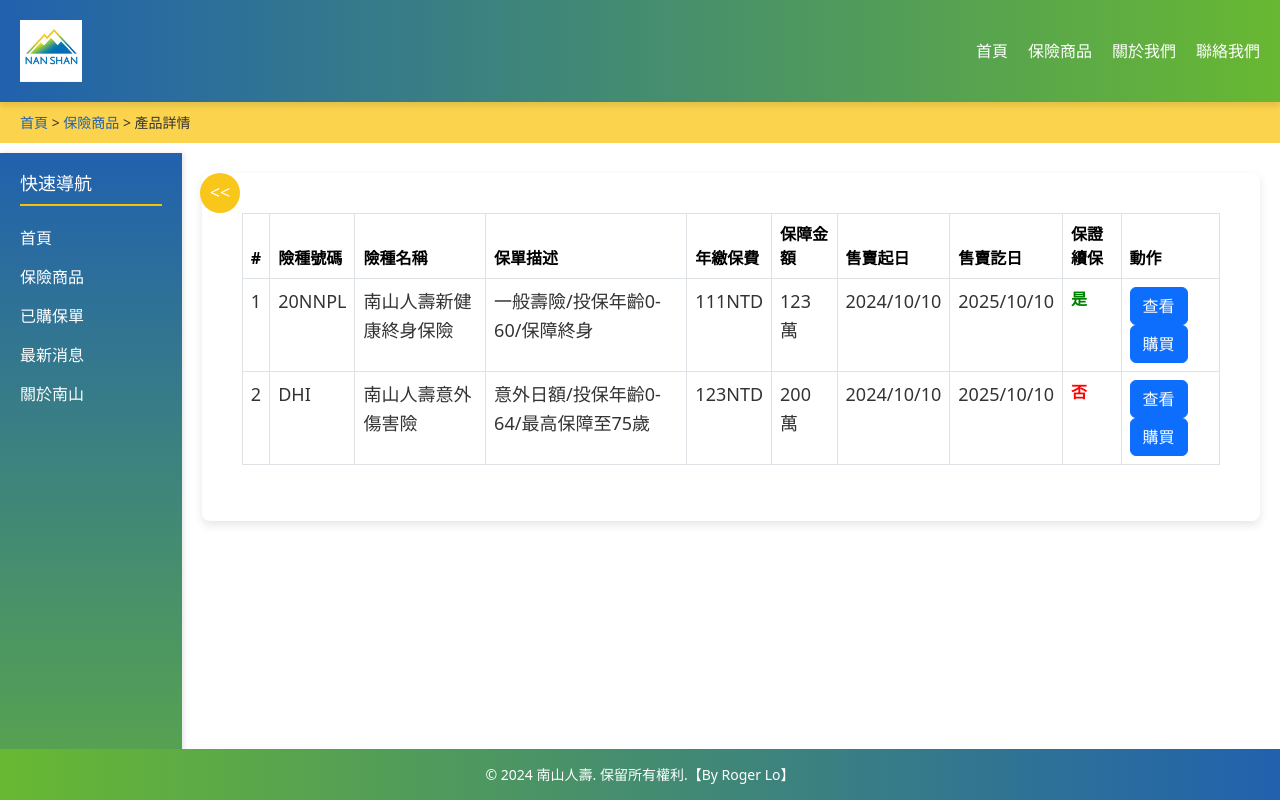
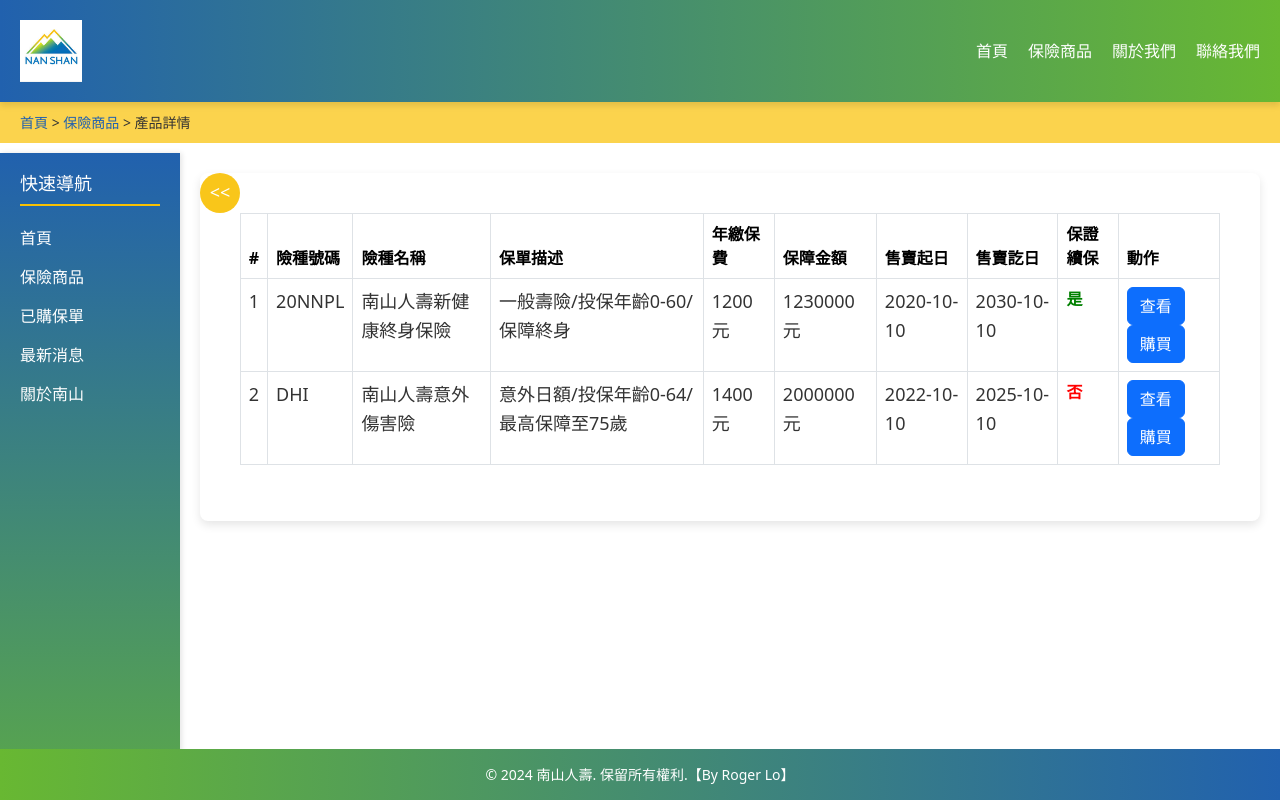
Before and after one commit to yiwen0507/vueHW_W8, a Vue app: page /products in a window 1280 px wide. Shown: the top 800 px of the page. Built offline with nearby package versions, Linux system fonts and the light colour scheme.

Commit message:
微調資料細節

```diff
--- a/src/components/InsuranceProducts.vue
+++ b/src/components/InsuranceProducts.vue
@@ -50,10 +50,10 @@
                         policyCode: '20NNPL',
                         policyName : '南山人壽新健康終身保險',
                         policyDesc: '一般壽險/投保年齡0-60/保障終身',
-                        pricePerYear: '111NTD',
-                        coverage: '123萬',
-                        startDate: '2024/10/10',
-                        endDate: '2025/10/10',
+                        pricePerYear: '1200 元',
+                        coverage: '1230000 元',
+                        startDate: '2020-10-10',
+                        endDate: '2030-10-10',
                         guaranteedRenewal: '是',
                         policyDetail:[
                             "身故給付，保障金額100萬",
@@ -66,10 +66,10 @@
                         policyCode: 'DHI',
                         policyName : '南山人壽意外傷害險',
                         policyDesc: '意外日額/投保年齡0-64/最高保障至75歲',
-                        pricePerYear: '123NTD',
-                        coverage: '200萬',
-                        startDate: '2024/10/10',
-                        endDate: '2025/10/10',
+                        pricePerYear: '1400 元',
+                        coverage: '2000000 元',
+                        startDate: '2022-10-10',
+                        endDate: '2025-10-10',
                         guaranteedRenewal: '否',
                         policyDetail:[
                             "意外身故保險金或喪葬費用保險金，保障金額200萬",
```
